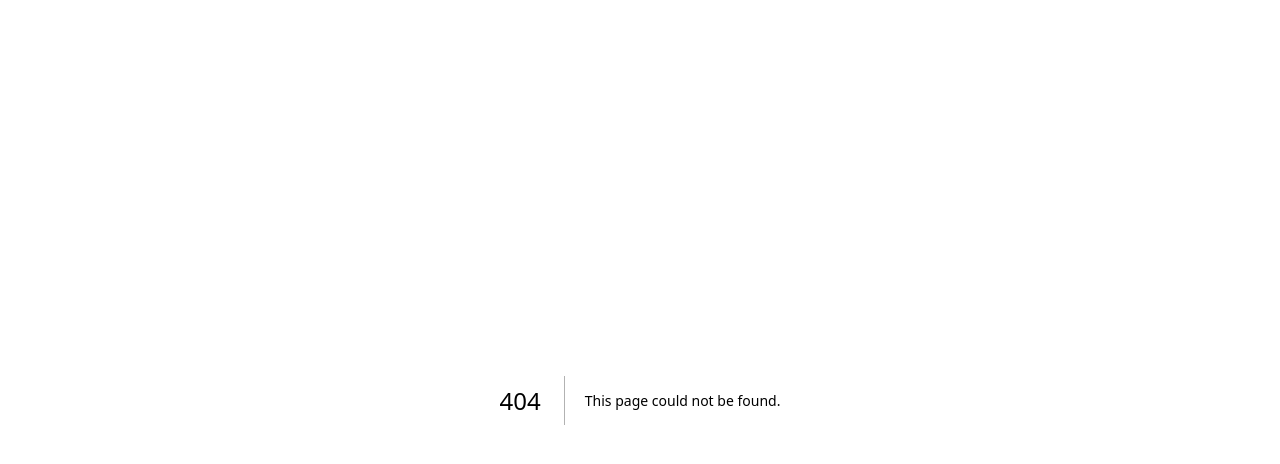
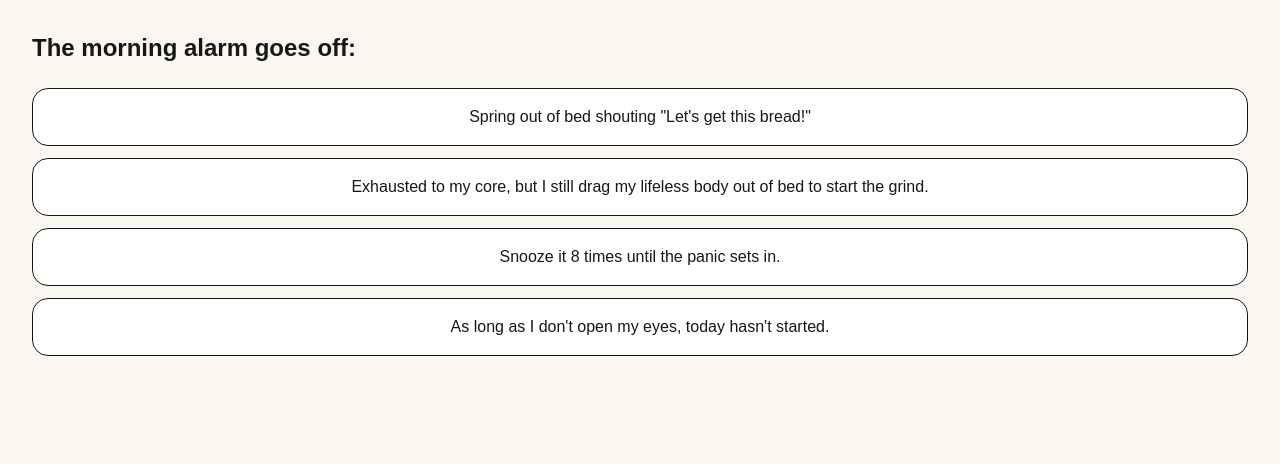
Before and after one commit to Ronnienihao/dumb-ti, a Next.js app: page /quiz in a window 1280 px wide. Before the commit this address had no page. Shown: the top 464 px of the page. Built offline with nearby package versions, Linux system fonts and the light colour scheme.

Commit message:
Create page.tsx

```diff
--- /dev/null
+++ b/app/quiz/page.tsx
@@ -0,0 +1,29 @@
+"use client";
+import { useState } from "react";
+import { useRouter } from "next/navigation";
+import { questions } from "@/lib/quiz-data";
+import { getPersonalityCode } from "@/lib/scoring";
+export default function QuizPage() {
+  const router = useRouter();
+  const [idx, setIdx] = useState(0);
+  const [scores, setScores] = useState({ E: 0, S: 0, M: 0, V: 0 });
+  const q = questions[idx];
+
+  const handleAnswer = (val: number, axis: 'E'|'S'|'M'|'V') => {
+    const newScores = { ...scores, [axis]: scores[axis] + val };
+    setScores(newScores);
+    if (idx < questions.length - 1) setIdx(idx + 1);
+    else router.push(`/result?p=${getPersonalityCode(newScores)}`);
+  };
+
+  return (
+    <div className="p-8 bg-[#f9f7ef] min-h-screen">
+      <h2 className="text-2xl font-bold mb-6">{q.text}</h2>
+      {q.options.map((o, i) => (
+        <button key={i} onClick={() => handleAnswer(o.value, q.axis)} className="block w-full p-4 mb-3 bg-white rounded-2xl border">
+          {o.text}
+        </button>
+      ))}
+    </div>
+  );
+}
```
